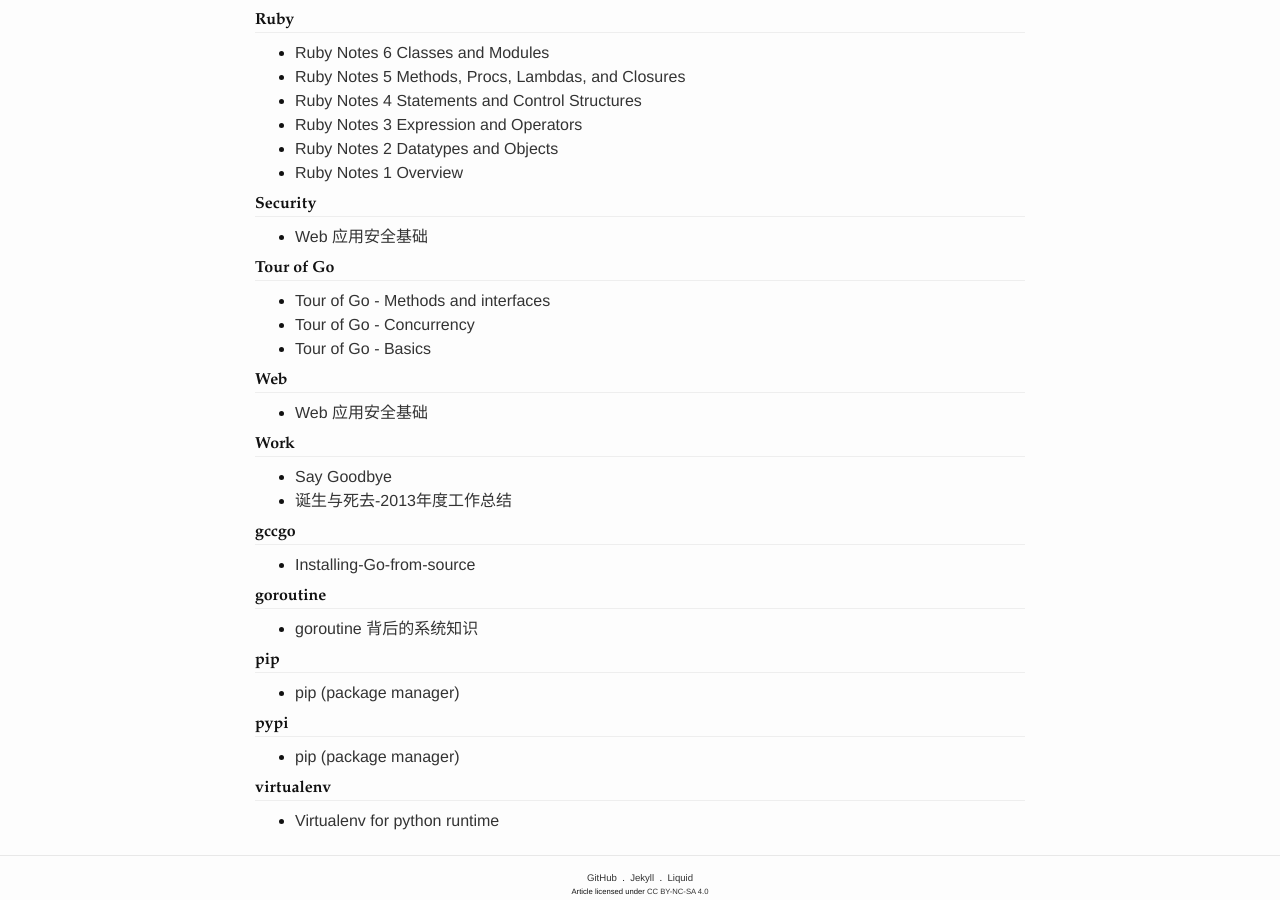
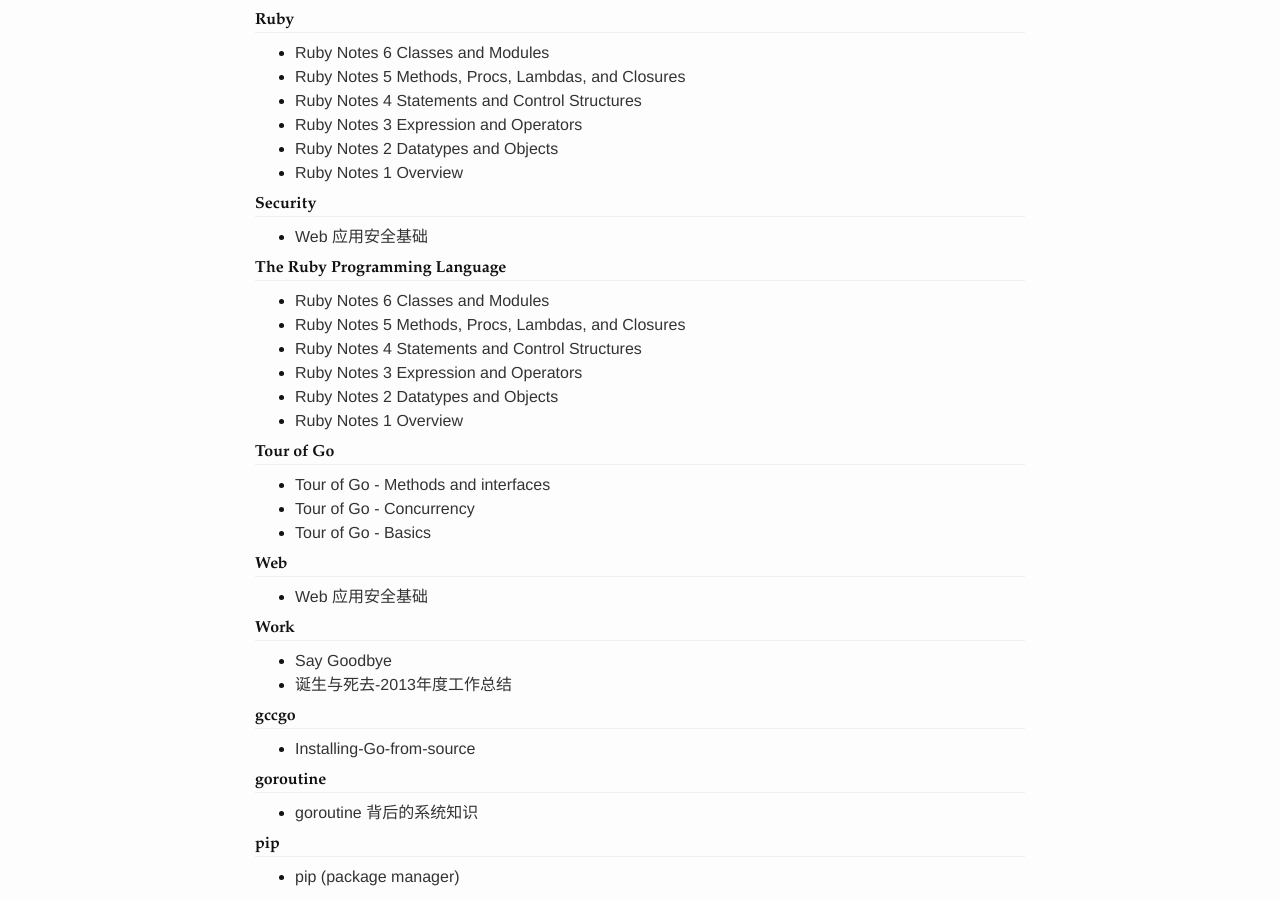
Before and after one commit to ousiax/ousiax.github.io, a Jekyll site: the page built from tag/index.html, in a window 1280 px wide and 900 px high, scrolled down 2287 px. Built offline with Jekyll 4.4.1, drawn with Linux system fonts in a browser that asks for light colours; some of the changed text lies outside the part shown.

Commit message:
Modify tags on ruby note series.

```diff
--- a/_posts/2016-04-04-ruby-notes-1-overview.md
+++ b/_posts/2016-04-04-ruby-notes-1-overview.md
@@ -3,7 +3,7 @@
 title: "Ruby Notes 1 Overview"
 date: 2016-04-04 20-27-17 +0800
 categories: ['Ruby']
-tags: ['Ruby']
+tags: ['Ruby', 'The Ruby Programming Language']
 disqus_identifier: 304705226039501129190960351359847979001
 ---
 
--- a/_posts/2016-04-05-ruby-notes-2-datatypes-and-objects.md
+++ b/_posts/2016-04-05-ruby-notes-2-datatypes-and-objects.md
@@ -3,7 +3,7 @@
 title: "Ruby Notes 2 Datatypes and Objects"
 date: 2016-04-05 01-44-27 +0800
 categories: ['Ruby',]
-tags: ['Ruby',]
+tags: ['Ruby', 'The Ruby Programming Language']
 disqus_identifier: 93736917096573817128848063245533052220
 ---
 1. Numbers
--- a/_posts/2016-04-05-ruby-notes-3-expression-and-operators.md
+++ b/_posts/2016-04-05-ruby-notes-3-expression-and-operators.md
@@ -3,7 +3,7 @@
 title: "Ruby Notes 3 Expression and Operators"
 date: 2016-04-05 04-35-28 +0800
 categories: ['Ruby',]
-tags: ['Ruby',]
+tags: ['Ruby', 'The Ruby Programming Language']
 disqus_identifier: 148944458392457931693068551563381245374
 ---
 
--- a/_posts/2016-04-05-ruby-notes-4-statements-and-control-structures.md
+++ b/_posts/2016-04-05-ruby-notes-4-statements-and-control-structures.md
@@ -3,7 +3,7 @@
 title: "Ruby Notes 4 Statements and Control Structures"
 date: 2016-04-05 04-37-29 +0800
 categories: ['Ruby',]
-tags: ['Ruby',]
+tags: ['Ruby', 'The Ruby Programming Language']
 disqus_identifier: 306601145746773585543222304277535818207
 ---
 A sequential program that are executed one line of code after the other without branching or repetition.
--- a/_posts/2016-04-05-ruby-notes-5-methods,-procs,-lambdas,-and-closures.md
+++ b/_posts/2016-04-05-ruby-notes-5-methods,-procs,-lambdas,-and-closures.md
@@ -3,7 +3,7 @@
 title: "Ruby Notes 5 Methods, Procs, Lambdas, and Closures"
 date: 2016-04-05 12-51-11 +0800
 categories: ['Ruby',]
-tags: ['Ruby',]
+tags: ['Ruby', 'The Ruby Programming Language']
 disqus_identifier: 220874196843994406098196263241972315788
 ---
 
--- a/_posts/2016-04-05-ruby-notes-6-classes-and-modules.md
+++ b/_posts/2016-04-05-ruby-notes-6-classes-and-modules.md
@@ -3,7 +3,7 @@
 title: "Ruby Notes 6 Classes and Modules"
 date: 2016-04-05 13-04-35 +0800
 categories: ['Ruby',]
-tags: ['Ruby',]
+tags: ['Ruby', 'The Ruby Programming Language']
 disqus_identifier: 250443302884947471193195785856976787941
 ---
 Classes can include—or inherit methods fro—modules.
```
